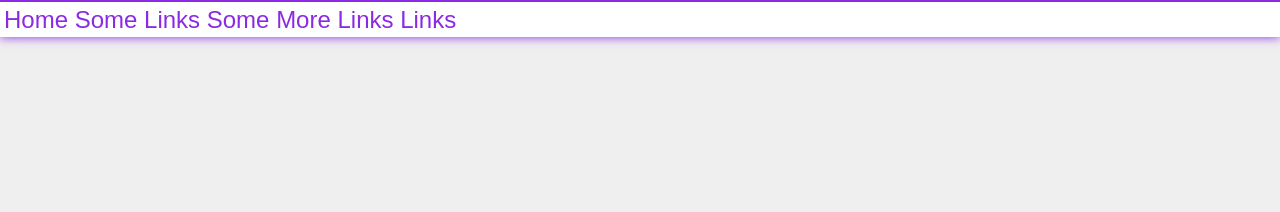
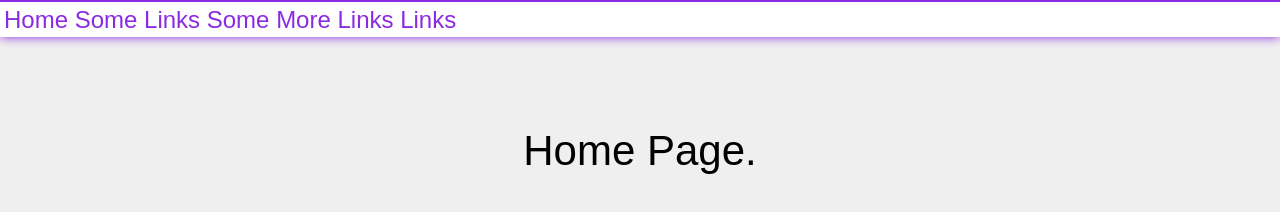
Before and after one commit to MidnightMasha69/neta.webPage, a plain HTML site: page main/index.html in a window 1280 px wide. Drawn offline with Linux system fonts and the light colour scheme.

Commit message:
Add files via upload

```diff
--- a/main/index.html
+++ b/main/index.html
@@ -24,6 +24,11 @@
 						<a href="#">Some More Links</a>
 						<a href="#">Links</a>
 			</nav>
+		</header>
+		<div id="heading">
+	<p id="hp1">Home Page.</p>
+	</div>
+
 	</body>
 
 </html>
--- a/main/style.css
+++ b/main/style.css
@@ -48,4 +48,10 @@ nav a:hover {
 }
 #dropdown1:hover #dropdown1cont {
 	display: block;
-} /* add paddings and margins*/
+}
+#hp1 {
+	position: relative;
+	top: 48px;
+	text-align: center;
+	font-size: 42px;
+}
```
